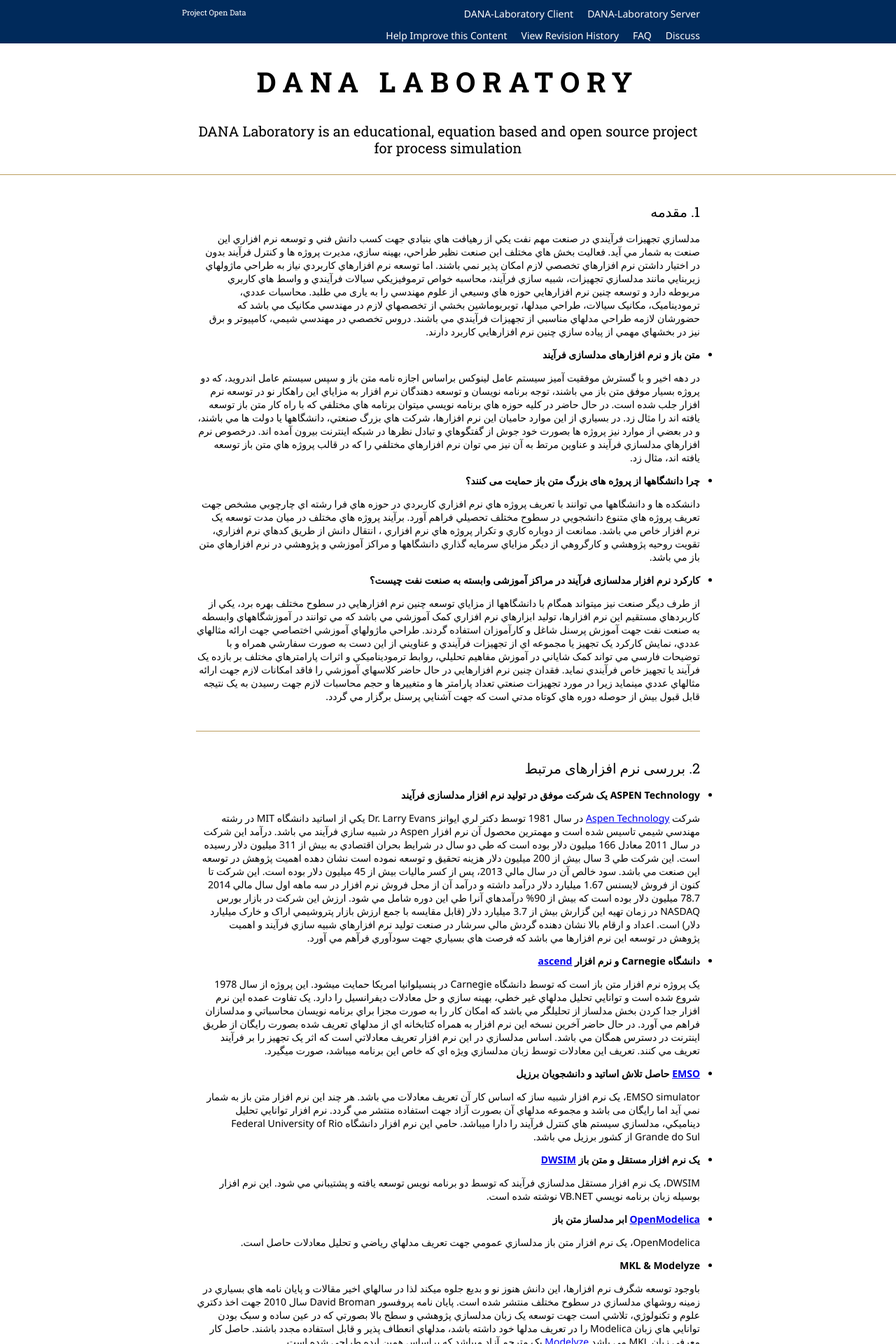
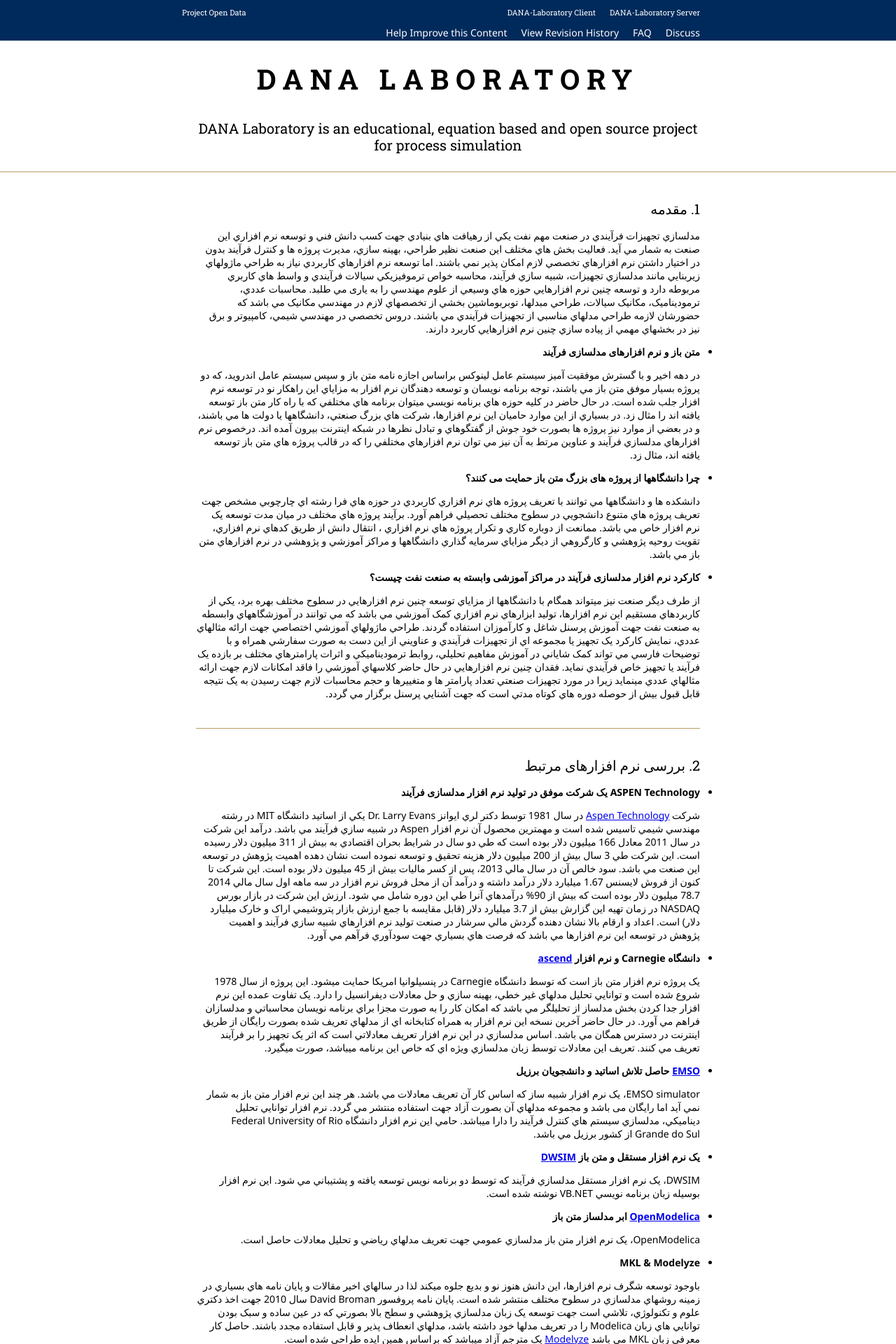
Before and after one commit to vimalaad/vimalaad.github.io, a Jekyll site: the page built from index.md, in a window 1280 px wide. Shown: the top 1920 px of the page at 70% size. Built offline with Jekyll 4.4.1, drawn with Linux system fonts in a browser that asks for light colours; nearby versions of some CDN libraries.

Commit message:
edit site

```diff
--- a/_includes/header.html
+++ b/_includes/header.html
@@ -40,8 +40,8 @@
               </a>
               <a class="brand" href="{{ site.root_url }}/">Project Open Data</a>
               <ul class="nav pull-right">
-                <li><a href="{{ site.root_url }}/DANA-Laboratory.java">DANA-Laboratory Client</a></li>
-                <li><a href="{{ site.root_url }}/DANA-Laboratory.jl">DANA-Laboratory Server</a></li>
+                <li><a class="brand" href="{{ site.root_url }}/DANA-Laboratory.java">DANA-Laboratory Client</a></li>
+                <li><a class="brand" href="{{ site.root_url }}/DANA-Laboratory.jl">DANA-Laboratory Server</a></li>
               </ul>
               <div class="nav-collapse collapse">
                 <ul class="nav pull-right">
```
